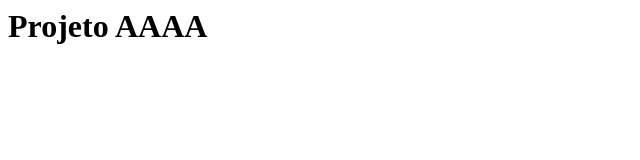
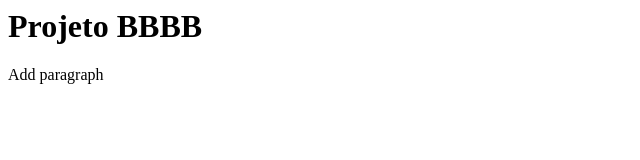
Before and after one commit to rfvelloso/projeto, a plain HTML site: page index.html in a window 1280 px wide. Shown: the whole page, without its empty margins (0-640 px from the left). Drawn offline with Linux system fonts and the light colour scheme.

Commit message:
novo commit

```diff
--- a/index.html
+++ b/index.html
@@ -1,6 +1,7 @@
 <html>
 	<head></head>
 	<body>
-		<h1>Projeto AAAA</h1>
+		<h1>Projeto BBBB</h1>
+		<p>Add paragraph</p>
 	</body>
 </html>
```
